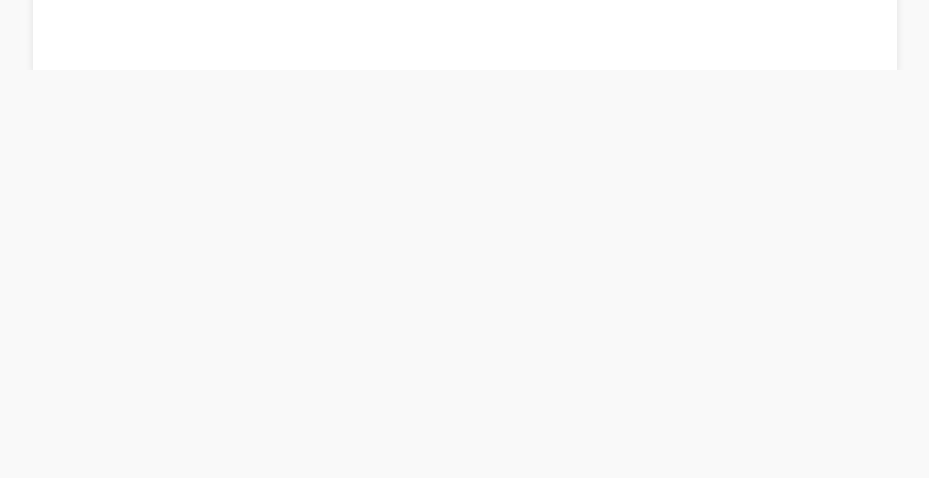
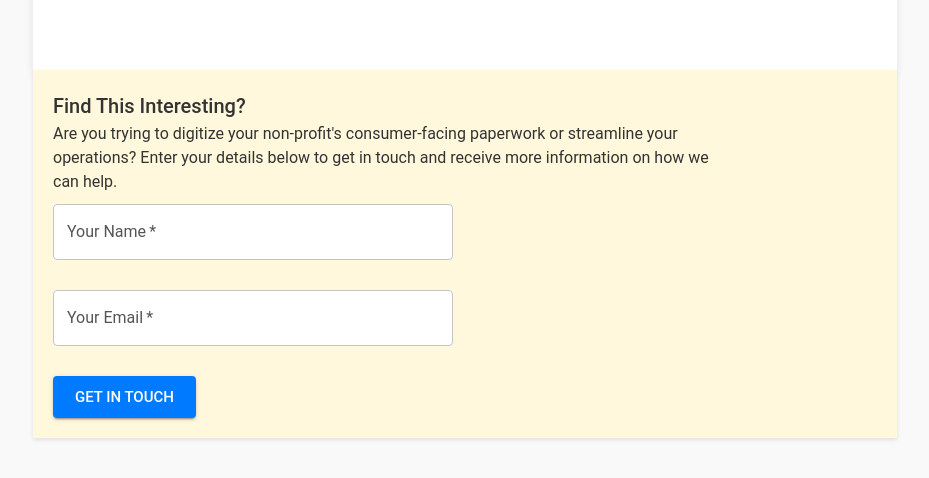
Before and after one commit to 1001flextape/ministryware-next, a Next.js app in the folder frontend/: page /more/case-studies/homeless-app-digitalization in a window 1280 px wide. Shown: the part 1538-2016 px from the top of the page, without its empty margins (175-1104 px from the left). Before the commit the page ends 1608 px from the top, so only its background shows below. Built offline with nearby package versions, Linux system fonts and the light colour scheme.

Commit message:
Lead capture on case study.

```diff
--- a/frontend/src/app/more/case-studies/homeless-app-digitalization/page.jsx
+++ b/frontend/src/app/more/case-studies/homeless-app-digitalization/page.jsx
@@ -5,6 +5,7 @@ import Layout from "../../../../layouts/frontWebsiteLayout/layout";
 import { Box, Container, Typography, Button, Breadcrumbs, Link } from '@mui/material';
 import { styled } from '@mui/system';
 import Branding from "../../../../components/Branding"
+import LeadCaptureForm from "../../../../components/LeadCaptureForm"
 
 // Styled components for the case study page
 const CaseStudyContainer = styled(Container)(({ theme }) => ({
@@ -176,6 +177,12 @@ const CaseStudy = () => {
             </Typography>
           </Section>
         </CaseStudyContainer>
+        <LeadCaptureForm/>
+        <br/>
+        <br/>
+        <br/>
+        <br/>
+        <br/>
       </div>
     </Layout>
   );
--- /dev/null
+++ b/frontend/src/components/LeadCaptureForm.jsx
@@ -0,0 +1,90 @@
+import React, { useState } from 'react';
+import { Box, Typography, Button, TextField } from '@mui/material';
+import { styled } from '@mui/system';
+
+// Styled components for the lead capture form
+const LeadCaptureFormContainer = styled('form')(({ theme }) => ({
+  padding: '20px',
+  backgroundColor: 'cornsilk',
+  boxShadow: '0 2px 4px rgba(0, 0, 0, 0.1)',
+  textAlign: 'left',
+}));
+
+const LeadCaptureInput = styled(TextField)(({ theme }) => ({
+  marginTop: '10px',
+  marginBottom: '20px',
+  width: '100%',
+  maxWidth: '400px',
+  backgroundColor: "#fff",
+}));
+
+const ButtonStyled = styled(Button)(({ theme }) => ({
+  backgroundColor: '#007BFF',
+  color: '#fff',
+  '&:hover': {
+    backgroundColor: '#0056b3',
+  },
+  marginTop: '10px',
+  display: "block",
+}));
+
+const LeadCaptureForm = () => {
+  const [email, setEmail] = useState('');
+  const [name, setName] = useState('');
+  const [submitted, setSubmitted] = useState(false);
+
+  const handleEmailChange = (e) => {
+    setEmail(e.target.value);
+  };
+
+  const handleNameChange = (e) => {
+    setName(e.target.value);
+  };
+
+  const handleFormSubmit = (e) => {
+    e.preventDefault();
+    // Here you can add your email and name submission logic
+    console.log('Form submitted:', { name, email });
+    setSubmitted(true);
+  };
+
+  return (
+    <LeadCaptureFormContainer onSubmit={handleFormSubmit}>
+      <Typography variant="h6">Find This Interesting?</Typography>
+      <Typography>
+        Are you trying to digitize your non-profit's consumer-facing paperwork or streamline your operations?
+        Enter your details below to get in touch and receive more information on how we can help.
+      </Typography>
+      {!submitted ? (
+        <>
+          <LeadCaptureInput
+            label="Your Name"
+            variant="outlined"
+            type="text"
+            value={name}
+            onChange={handleNameChange}
+            required
+          />
+          <br />
+          <LeadCaptureInput
+            label="Your Email"
+            variant="outlined"
+            type="email"
+            value={email}
+            onChange={handleEmailChange}
+            required
+          />
+          <ButtonStyled type="submit" variant="contained" size="large">
+            Get in Touch
+          </ButtonStyled>
+        </>
+      ) : (
+        <Typography variant="h6" color="primary">
+          Thank you, {name}! We will be in touch soon.
+        </Typography>
+      )}
+    </LeadCaptureFormContainer>
+  );
+};
+
+export default LeadCaptureForm;
```
